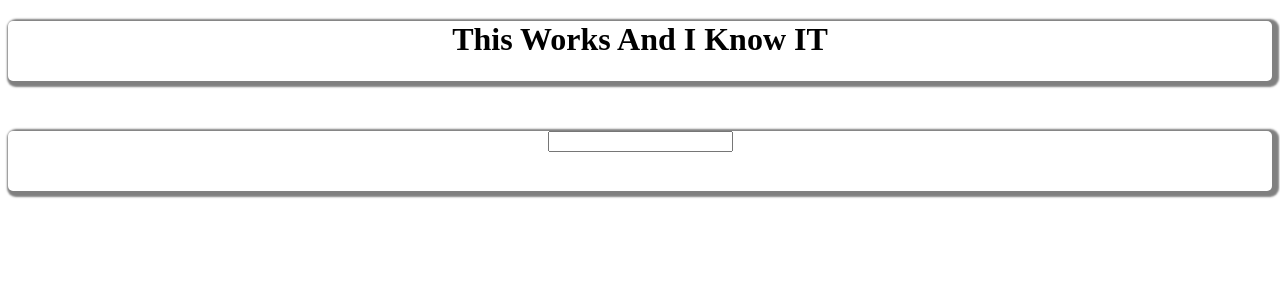
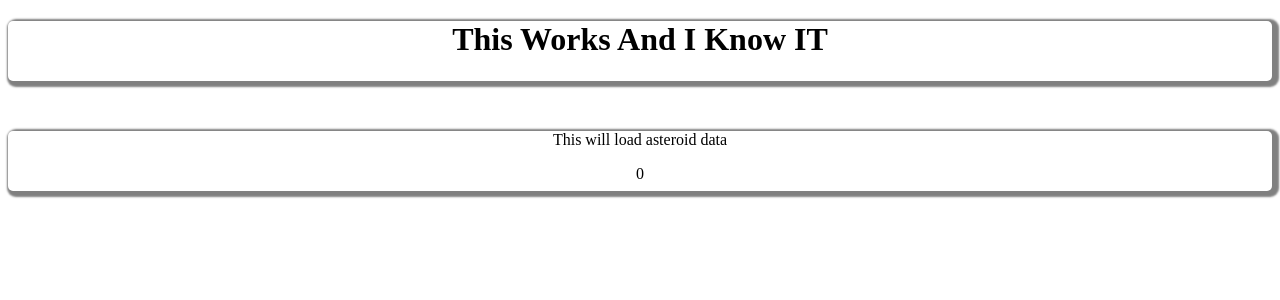
Before and after one commit to geraldthedev/herokuapp, a React (Create React App) app: page / in a window 1280 px wide. Shown: the top 300 px of the page. Built offline with nearby package versions, Linux system fonts and the light colour scheme; no server answers.

Commit message:
added nasa data

```diff
--- a/src/Ano.js
+++ b/src/Ano.js
@@ -1,13 +1,26 @@
 import React, { Component } from 'react';
+import 'whatwg-fetch';
 import './App.css';
 import './data.js';
+import Material from './data.js';
 
 
 class Ano extends Component{
+
+state ={
+    rocks: []
+}
+    componentDidMount(){
+        fetch('https://api.nasa.gov/neo/rest/v1/neo/browse?api_key=2Xw4TZUvSRVnbbtbZ6QFQtthuZujXPBWdv1tIKbM')
+        .then(response => response.json())
+        .then(json => console.log(json))
+        //.then(json => this.setRocks({ rocks: json }))
+    }
     render(){
         return(
             <div className="Ano">
-        <input></input>
+        <Material message= "This will load asteroid data" />
+        {this.state.rocks.length}
       </div>
 
 
--- /dev/null
+++ b/src/data.js
@@ -0,0 +1,9 @@
+import React from 'react';
+
+const Material = props => (
+    <p className="Ano-info">
+    {props.message}
+    </p>
+);
+
+export default Material;
```
